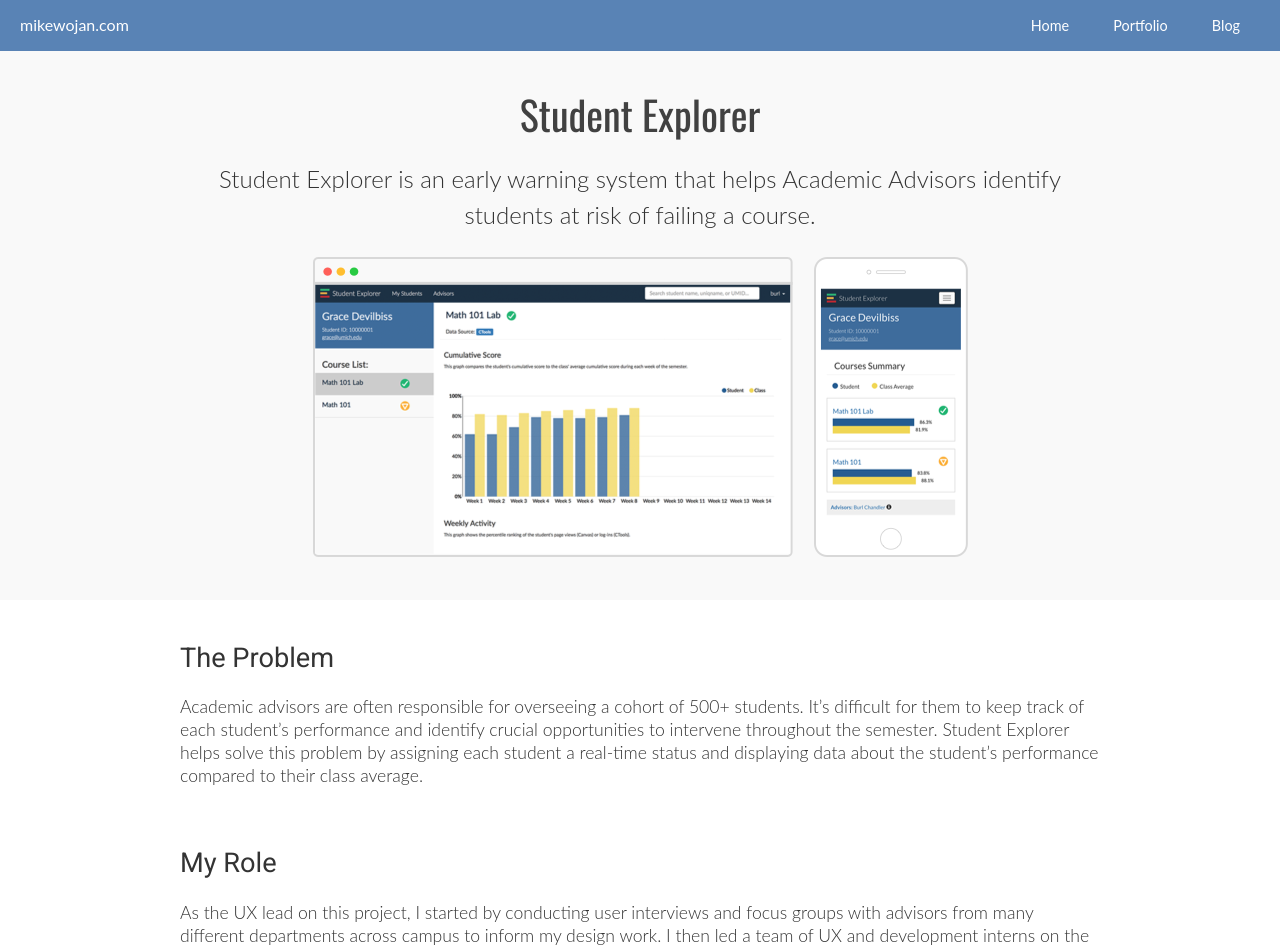
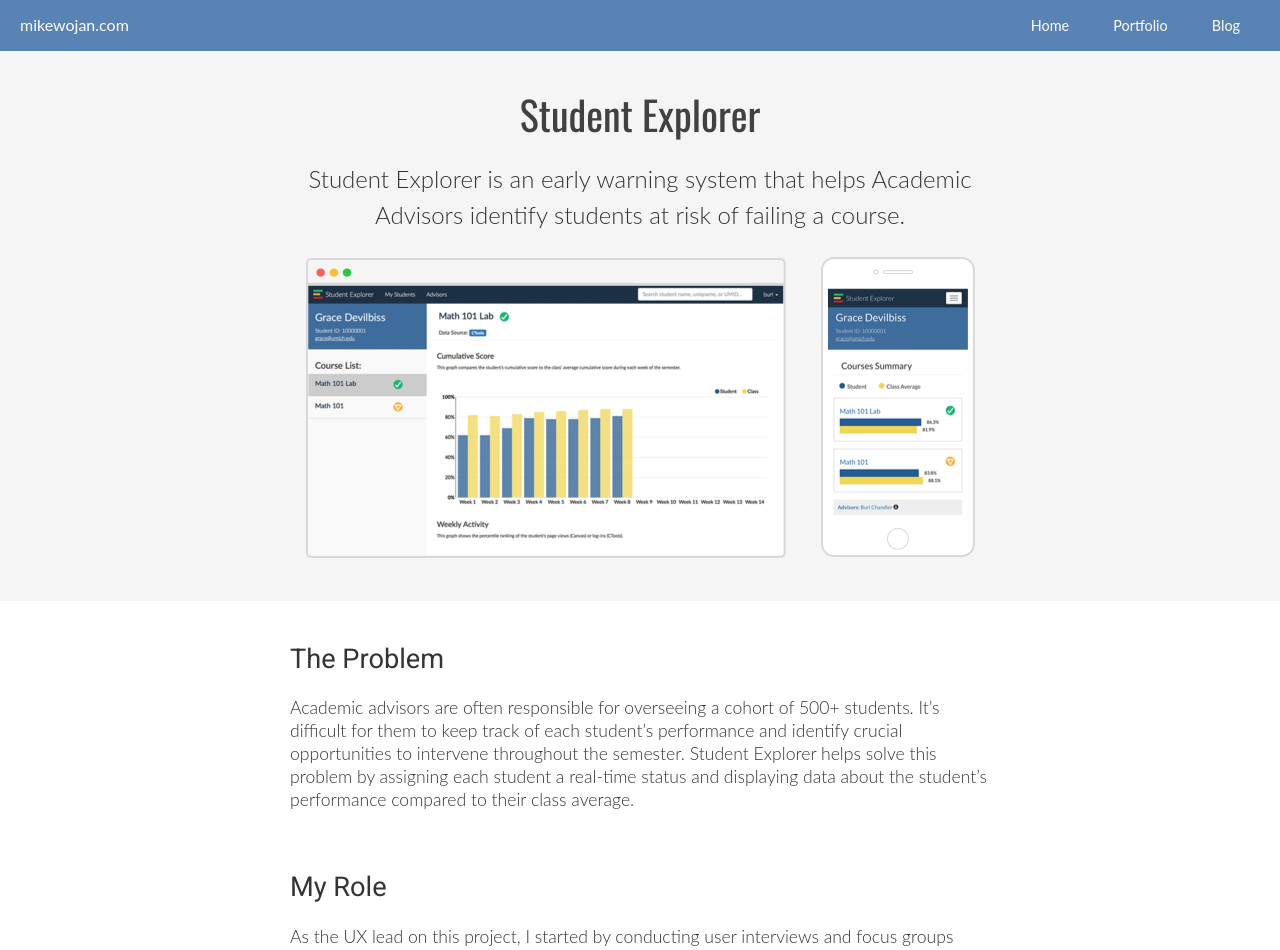
Before and after one commit to mtwojan/mikewojan.com, a Jekyll site: the page built from _portfolio/student-explorer.html, in a window 1280 px wide. Shown: the top 950 px of the page. Built offline with Jekyll 4.4.1, drawn with Linux system fonts in a browser that asks for light colours.

Commit message:
add content and styling to ART 2.0 project page

```diff
--- a/_includes/footer.html
+++ b/_includes/footer.html
@@ -0,0 +1,3 @@
+<footer>
+  <p>&copy; 2016 by Mike Wojan</p>
+</footer>
--- a/_portfolio/student-explorer.html
+++ b/_portfolio/student-explorer.html
@@ -3,8 +3,8 @@
 ---
 <div class="project-page">
   <div class="project-intro-container">
-    <h1>Student Explorer</h1>
-    <div class="project-intro">
+    <div class="wrapper project-intro">
+      <h1>Student Explorer</h1>
       <div class="project-intro-summary">
         <p>Student Explorer is an early warning system that helps Academic Advisors identify students at risk of failing a course.</p>
       </div>
@@ -12,7 +12,7 @@
     <img src="/../img/student-explorer/se-intro-image.png" alt="screenshot of student explorer advisor page">
   </div>
 
-  <div class="project-details-container">
+  <div class="wrapper project-details-container">
     <div class="project-problem-container">
       <div class="page-section project-problem">
         <h2>The Problem</h2>
@@ -29,8 +29,8 @@
       </div>
     </div>
 
-    <div class="se-desktop-mockup">
-      <img class="project-image" src="/../img/student-explorer/se-desk-mockup.png" alt="mockup of student explorer on a desk, phone, and brochure">
+    <div class="page-section spacer-image">
+      <img src="/../img/student-explorer/se-desk-mockup.png" alt="mockup of student explorer on a desk, phone, and brochure">
     </div>
 
     <div class="style-guide-container">
--- a/_sass/base/_layout.scss
+++ b/_sass/base/_layout.scss
@@ -1,8 +1,3 @@
 * {
   box-sizing: border-box;
 }
-
-#wrapper {
-  max-width: 1600px;
-  margin: 0 auto;
-}
--- a/_sass/layout/_footer.scss
+++ b/_sass/layout/_footer.scss
@@ -0,0 +1,12 @@
+footer {
+  text-align: center;
+  background-color: #343434;
+  margin: 20px auto 0px;
+  padding: 20px 0px;
+  color: #fff;
+
+  p {
+    margin: 0px;
+    font-size: 1em;
+  }
+}
--- a/_sass/layout/_project-page.scss
+++ b/_sass/layout/_project-page.scss
@@ -4,8 +4,13 @@
   }
 }
 
+.wrapper {
+  margin: 0 auto;
+  max-width: 700px;
+}
+
 .project-intro-container {
-  background-color: #F9F9F9;
+  background-color: #F5F5F5;
   margin: 0 auto;
   padding: 40px 20px;
   text-align: center;
@@ -20,7 +25,7 @@
 }
 
 .project-intro-summary {
-  padding: 0px 180px;
+  // padding: 0px 180px;
 
   @include breakpoint($mq-medium) {
     width: 100%;
@@ -36,16 +41,10 @@
   }
 }
 
-.project-image {
-  img {
-    max-width: 100%;
-  }
-}
-
 //Fix this (redundant)
 .project-details-container{
   text-align: left;
-  padding: 0px 180px 30px;
+  // padding: 0px 180px 30px;
 
   @include breakpoint($mq-medium) {
     padding: 10px;
@@ -55,3 +54,7 @@
 .page-section {
   padding-top: 20px;
 }
+
+.page-section img{
+  margin: 20px 0px;
+}
--- a/_sass/pages/_student-explorer.scss
+++ b/_sass/pages/_student-explorer.scss
@@ -1,11 +1,3 @@
-.se-desktop-mockup {
-  padding: 40px 0px;
-  text-align: center;
-  img {
-    width: 700px;
-  }
-}
-
 .style-guide-images, .logo-creation-images {
   text-align: center;
   padding: 40px 0px;
```
Also changed, not shown: _portfolio/art.html (added, +60 -0 lines), img/art/art-instructor-mobile-mockup-transparent.png (added), img/art/art-instructor-mobile-mockup.png (added), img/art/art-instructor-sketch.png (added), img/art/art-intro-image.png (added), img/art/art-journeymap-sketch.png (added), img/art/art-sketch-file.png (added), img/art/art-student-journey.png (added), img/student-explorer/se-intro-desktop.png (deleted), img/student-explorer/se-intro-image.png, 2 other files.
